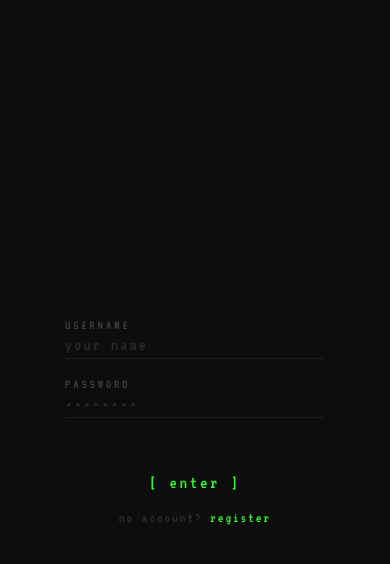
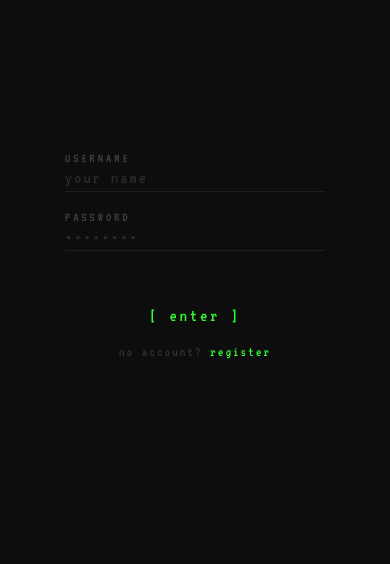
Before and after one commit to itsKazgar/h00d.fun, a website: page index.html in a window 390 px wide. Both pictures are taken after a click on the element "ENTER". Drawn offline with nearby package versions, Linux system fonts and the light colour scheme.

Commit message:
fix: stop auth screen jumping when mobile keyboard opens (top-anchor + dvh)

```diff
--- a/index.html
+++ b/index.html
@@ -9,15 +9,15 @@
   <script src="https://cdn.jsdelivr.net/gh/davidshimjs/qrcodejs/qrcode.min.js"></script>
   <style>
     * { box-sizing: border-box; margin: 0; padding: 0; }
-    body { background: #0d0d0d; min-height: 100vh; font-family: 'VT323', monospace; color: #33ff33; }
-    .page { display: none; min-height: 100vh; }
+    body { background: #0d0d0d; min-height: 100vh; min-height: 100dvh; font-family: 'VT323', monospace; color: #33ff33; }
+    .page { display: none; min-height: 100vh; min-height: 100dvh; }
     .page.active { display: flex; }
     #p1 { align-items: center; justify-content: center; }
     #enter-word { font-size: 28px; letter-spacing: 8px; color: #33ff33; cursor: pointer; }
     #enter-word:hover { color: #fff; }
     .cur-thin { display: inline-block; width: 2px; height: 18px; background: #33ff33; animation: bl 1s step-end infinite; vertical-align: middle; margin-left: 2px; }
     @keyframes bl { 0%,100%{opacity:1} 50%{opacity:0} }
-    #p2 { flex-direction: column; align-items: center; justify-content: center; gap: 1.2rem; padding: 2rem; }
+    #p2 { flex-direction: column; align-items: center; justify-content: flex-start; gap: 1.2rem; padding: 18vh 2rem 2rem; }
     .field-label { font-size: 13px; color: #444; letter-spacing: 3px; margin-bottom: 4px; }
     .err { font-size: 14px; color: #ff4444; letter-spacing: 1px; min-height: 18px; }
     .auth-toggle { font-size: 14px; color: #333; letter-spacing: 2px; }
```
